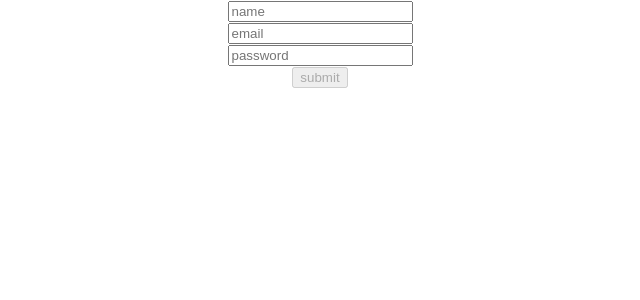
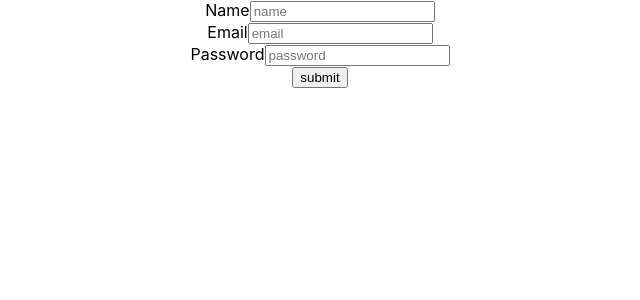
Before and after one commit to lcolsant/react-login, a React (Create React App) app: page / in a window 1280 px wide. Shown: the top 300 px of the page, without its empty margins (320-960 px from the left). Built offline with nearby package versions, Linux system fonts and the light colour scheme.

Commit message:
updating form

```diff
--- a/public/index.html
+++ b/public/index.html
@@ -9,7 +9,6 @@
     <title>Loan App</title>
   </head>
   <body>
-    <noscript>You need to enable JavaScript to run this app.</noscript>
     <div id="root"></div>
   </body>
 </html>
--- a/src/FormValidator.js
+++ b/src/FormValidator.js
@@ -19,9 +19,14 @@ import './FormValidator.css';
             name: "",
             email: "",
             password: "",
-            nameError: "",
-            emailError: "",
-            passwordError: "",
+            formErrors: {
+                nameError:'',
+                emailError:'',
+                passwordError:'',
+            },
+            // nameError: "",
+            // emailError: "",
+            // passwordError: "",
             isValid: false,
         }
 
@@ -34,8 +39,8 @@ import './FormValidator.css';
 
     handleSubmit(event){
         event.preventDefault();
-        // const isValid = this.validate();
-        if(this.state.isValid){
+        const isValid = this.validate(this.state);
+        if(isValid){
 
             console.log(this.state);
             this.setState(this.initialState)
@@ -45,14 +50,18 @@ import './FormValidator.css';
 
     }
 
-    handleChange(event){
-        console.log(event.target.value)
+    handleChange(e){
+        const {name, value} = e.target
+
         this.setState({
-            [event.target.name]:event.target.value
+            [name]:value,
         });
-    }
 
-    validate(event){
+
+        let formErrors = {...this.state.formErrors}
+
+        console.log(value)
+        console.log(value.length)
 
         let nameValid = false;
         let emailValid = false;
@@ -69,95 +78,135 @@ import './FormValidator.css';
         if(this.state.password.length>3){
             passwordValid = true;
         }
-        console.log(event.target.name);
+        console.log(name);
 
-        switch(event.target.name){
+
+        switch(name){
 
             case 'name':
                 if(nameValid){
-                    this.setState({nameError:''});
+                    // this.setState({nameError:''});
+                    formErrors.nameError = ''
                     console.log('in nameValidator+')
                     break;
                 }else{
-                    this.setState({nameError:'You must enter a name'});
+                    // this.setState({nameError:'You must enter a name'});
+                    formErrors.nameError = 'You must enter a name'
                     console.log('in nameValidator-')
                     break;
                 }
             case 'email':
                 if(emailValid){
-                    this.setState({emailError:''});
+                    // this.setState({emailError:''});
+                    formErrors.emailError = '';
                     console.log('in emailValidator+')
                     break;
                 }else{
-                    this.setState({emailError:'Please enter a valid email'});
+                    // this.setState({emailError:'Please enter a valid email'});
+                    formErrors.emailError = 'Please enter a valid email';
                     console.log('in emailValidator-')
                     break;
                 }
 
             case 'password':
                 if(passwordValid){
-                    this.setState({passwordError:''})
+                    // this.setState({passwordError:''})
+                    formErrors.passwordError = '';
                     console.log('in passwordValidator+')
                     break;
                 }else{
-                    this.setState({passwordError:'Password must be longer than 3 characters'});
+                    // this.setState({passwordError:'Password must be longer than 3 characters'});
+                    formErrors.passwordError = 'Password must be longer than 3 characters';
                     console.log('in passwordValidator-')
                     break;
                 }
+            default:
+                break;
         }
 
 
-        if(nameValid && emailValid && passwordValid){
-            this.state.isValid = true;
-        }else{
-            this.state.isValid = false;
-        }
-
-        return this.state.isValid;
+        this.setState({
+            formErrors,
+        });
 
     }
+
+
+
+    validate({ formErrors, ...rest }){
+
+
+        let valid = true;
+
+        // validate form errors being empty
+        Object.values(formErrors).forEach(val => {
+          val.length > 0 && (valid = false);
+        });
+
+        // validate the form was filled out
+        Object.values(rest).forEach(val => {
+          val === '' && (valid = false);
+        });
+
+        return valid;
+
+        // if(nameValid && emailValid && passwordValid){
+        //     this.state.isValid = true;
+        // }else{
+        //     this.state.isValid = false;
+        // }
+
+        // return this.state.isValid;
+    }
+
+
 
     render(){
         return(
             <form onSubmit={this.handleSubmit} >
                 <div>
+                    <label htmlFor="Name">Name</label>
                     <input
+                        type="text"
                         name="name"
                         placeholder="name"
                         value={this.state.name}
                         onChange={this.handleChange}
-                        onBlur={this.validate}
+                        // onBlur={this.validate}
                     />
                 </div>
-                <div className='errorMsg'>{this.state.nameError}</div>
+                <div className='errorMsg'>{this.state.formErrors.nameError}</div>
                 <div>
+                    <label htmlFor="Email">Email</label>
                     <input
+                        type="text"
                         name="email"
                         placeholder="email"
                         value={this.state.email}
                         onChange={this.handleChange}
-                        onBlur={this.validate}
+                        // onBlur={this.validate}
 
                     />
                 </div>
-                <div className='errorMsg'>{this.state.emailError}</div>
+                <div className='errorMsg'>{this.state.formErrors.emailError}</div>
                 <div>
+                    <label htmlFor="Password">Password</label>
                     <input
+                        type="password"
                         name="password"
                         placeholder="password"
-                        type="password"
                         value={this.state.password}
                         onChange={this.handleChange}
-                        onBlur={this.validate}
+                        // onBlur={this.validate}
 
                     />
                 </div>
-                <div className='errorMsg'>{this.state.passwordError}</div>
+                <div className='errorMsg'>{this.state.formErrors.passwordError}</div>
                 <div>
                     <input
                         type="submit"
                         value="submit"
-                        disabled={!this.state.isValid}
+                        // disabled={!this.state.isValid}
                     />
                 </div>
 
```
